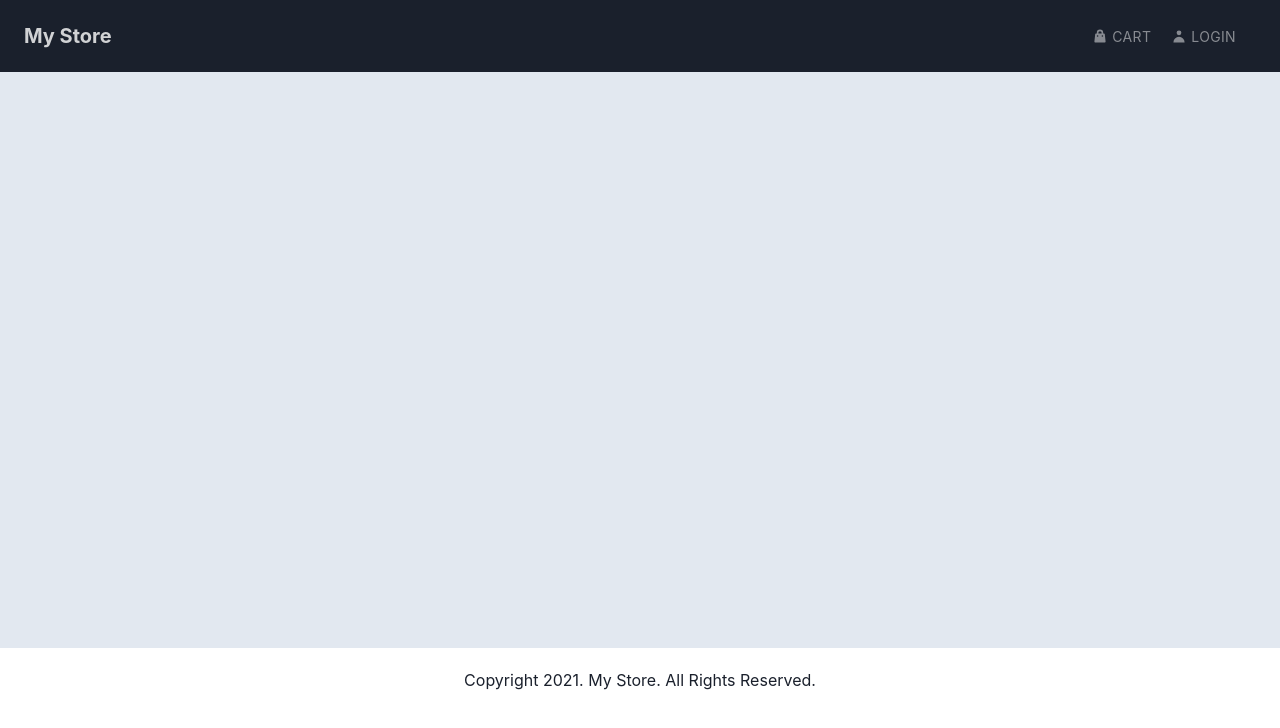
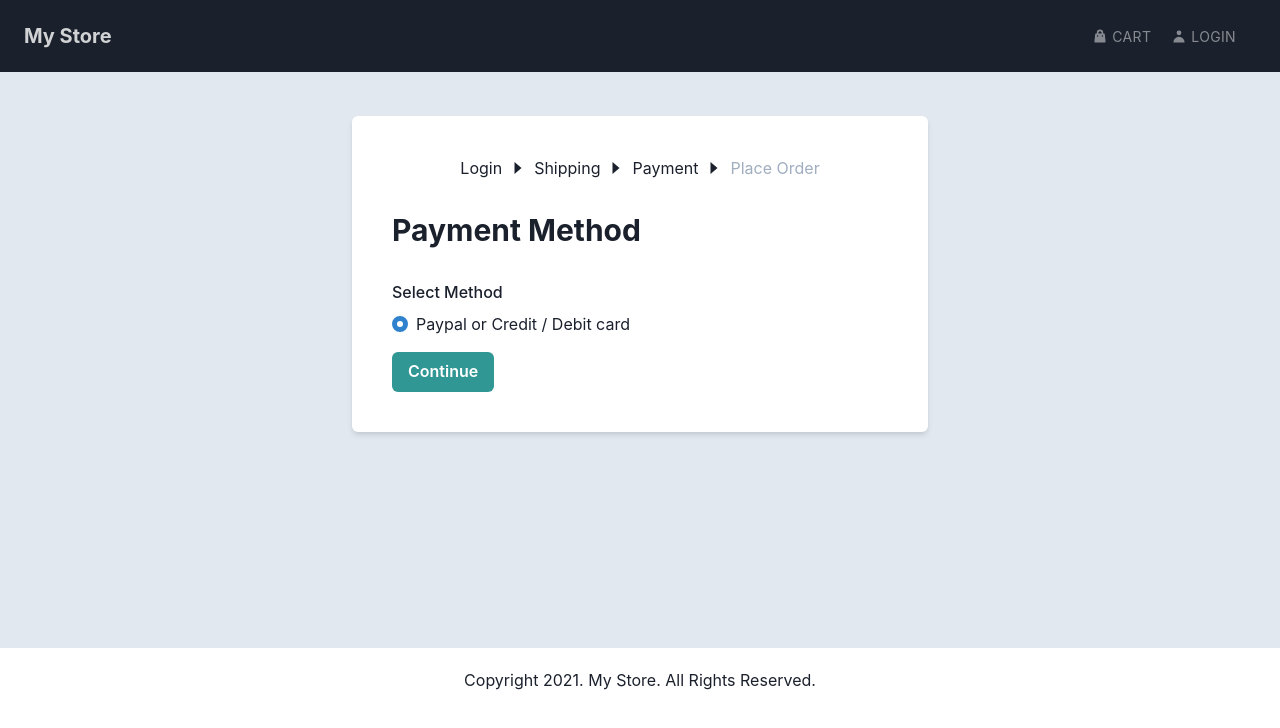
Before and after one commit to Swapnil-Bhabal/MyStore, a React (Create React App) app in the folder frontend/: page /payment in a window 1280 px wide. Shown: the top 728 px of the page. Built offline with nearby package versions, Linux system fonts and the light colour scheme.

Commit message:
Step 45 Done: Payment Screen where users can choose the payment method.

```diff
--- a/frontend/src/App.js
+++ b/frontend/src/App.js
@@ -9,6 +9,7 @@ import LoginScreen from './screens/LoginScreen';
 import RegisterScreen from './screens/RegisterScreen';
 import ProfileScreen from './screens/ProfileScreen';
 import ShippingScreen from './screens/ShippingScreen';
+import PaymentScreen from './screens/PaymentScreen';
 
 const App = () => {
     return (
@@ -21,6 +22,7 @@ const App = () => {
         py="6"
         px="6"
         bgColor="gray.200">
+        <Route path="/payment" component={PaymentScreen}/>
         <Route path="/shipping" component={ShippingScreen}/>
         <Route path="/profile" component={ProfileScreen}/>
         <Route path="/register" component={RegisterScreen}/>
--- a/frontend/src/actions/cartActions.js
+++ b/frontend/src/actions/cartActions.js
@@ -1,5 +1,5 @@
 import axios from 'axios';
-import { CART_ADD_ITEM, CART_REMOVE_ITEM, CART_SAVE_SHIPPING_ADDRESS } from '../constants/cartConstants';
+import { CART_ADD_ITEM, CART_REMOVE_ITEM, CART_SAVE_SHIPPING_ADDRESS, CART_SAVE_PAYMENT_METHOD, } from '../constants/cartConstants';
 
 export const addToCart = (id, qty) => async (dispatch, getState) => {
     const { data } = await axios.get(`/api/products/${id}`);
@@ -32,3 +32,9 @@ export const saveShippingAddress = (data) => (dispatch) => {
 
     localStorage.setItem('ShippingAddress', JSON.stringify(data));
 };
+
+export const savePaymentMethod = (data) => (dispatch) => {
+    dispatch({ type: CART_SAVE_PAYMENT_METHOD, payload: data });
+
+    localStorage.setItem('paymentMethod', JSON.stringify(data));
+};
--- a/frontend/src/constants/cartConstants.js
+++ b/frontend/src/constants/cartConstants.js
@@ -1,3 +1,4 @@
 export const CART_ADD_ITEM = 'CART_ADD_ITEM';
 export const CART_REMOVE_ITEM = 'CART_REMOVE_ITEM';
 export const CART_SAVE_SHIPPING_ADDRESS = 'CART_SAVE_SHIPPING_ADDRESS';
+export const CART_SAVE_PAYMENT_METHOD = 'CART_SAVE_PAYMENT_METHOD';
--- a/frontend/src/reducers/cartReducer.js
+++ b/frontend/src/reducers/cartReducer.js
@@ -1,4 +1,4 @@
-import { CART_ADD_ITEM, CART_REMOVE_ITEM, CART_SAVE_SHIPPING_ADDRESS } from "../constants/cartConstants";
+import { CART_ADD_ITEM, CART_REMOVE_ITEM, CART_SAVE_SHIPPING_ADDRESS, CART_SAVE_PAYMENT_METHOD, } from "../constants/cartConstants";
 
 export const cartReducer = (state = { cartItems: [] }, action) => {
     switch (action.type) {
@@ -27,6 +27,11 @@ export const cartReducer = (state = { cartItems: [] }, action) => {
                 ...state,
                 shippingAddress: action.payload,
             };
+        case CART_SAVE_PAYMENT_METHOD:
+            return {
+                ...state,
+                paymentMethod: action.payload,
+            };
         default:
             return state;
     }
--- a/frontend/src/screens/CartScreen.js
+++ b/frontend/src/screens/CartScreen.js
@@ -38,7 +38,7 @@ const CartScreen = ({ match, location, history }) => {
     };
 
     const checkoutHandler = () => {
-        history.push('login?redirect=shipping');
+        history.push('/login?redirect=shipping');
     };
 
     return (
--- a/frontend/src/screens/PaymentScreen.js
+++ b/frontend/src/screens/PaymentScreen.js
@@ -13,9 +13,56 @@ import { useDispatch, useSelector } from 'react-redux';
 
 import FormContainer from '../components/FormContainer';
 import CheckoutSteps from '../components/CheckoutSteps';
+import { savePaymentMethod } from '../actions/cartActions';
 
 const PaymentScreen = ({ history }) => {
-  return <div></div>;
+  const cart = useSelector((state) => state.cart);
+  const { shippingAddress, paymentMethod } = cart;
+
+  if (!shippingAddress) {
+      history.push('/shipping');
+  }
+
+  const [paymentMethodRadio, setPaymentMethodRadio] = useState(
+      paymentMethod || 'paypal'
+  );
+
+  const dispatch = useDispatch();
+
+  const submitHandler = (e) => {
+      e.preventDefault();
+      dispatch(savePaymentMethod(paymentMethodRadio));
+      history.push('/placeorder');
+  };
+
+  return (
+      <Flex w="full" alignItems="center" justifyContent="center" py="5">
+      <FormContainer>
+      <CheckoutSteps step1 step2 step3 />
+      <Heading as="h1" mb="8" fontSize="3xl">
+      Payment Method
+      </Heading>
+      <form onSubmit={submitHandler}>
+      <FormControl as="fieldset">
+      <FormLabel as="legend">Select Method</FormLabel>
+      <RadioGroup defaultValue={paymentMethodRadio}>
+      <HStack spacing="24px">
+      <Radio
+      value="paypal"
+      onChange={(e) => setPaymentMethodRadio(e.target.value)}
+      >
+      Paypal or Credit / Debit card
+      </Radio>
+      </HStack>
+      </RadioGroup>
+      </FormControl>
+      <Button type="submit" mt="4" colorScheme="teal">
+      Continue
+      </Button>
+      </form>
+      </FormContainer>
+      </Flex>
+  );
 };
 
 export default PaymentScreen;
--- a/frontend/src/store.js
+++ b/frontend/src/store.js
@@ -29,10 +29,15 @@ const shippingAddressFromStorage = localStorage.getItem('shippingAddress')
     ? JSON.parse(localStorage.getItem('shippingAddress'))
     : {};
 
+const paymentMethodFromStorage = localStorage.getItem('paymentMethod')
+    ? JSON.parse(localStorage.getItem('paymentMethod'))
+    : 'paypal';
+
     const initialState = {
         cart: {
             cartItems: cartItemsFromStorage,
             shippingAddress: shippingAddressFromStorage,
+            paymentMethod: paymentMethodFromStorage,
          },
         userLogin: { userInfo: userInfoFromStorage },
     };
```
